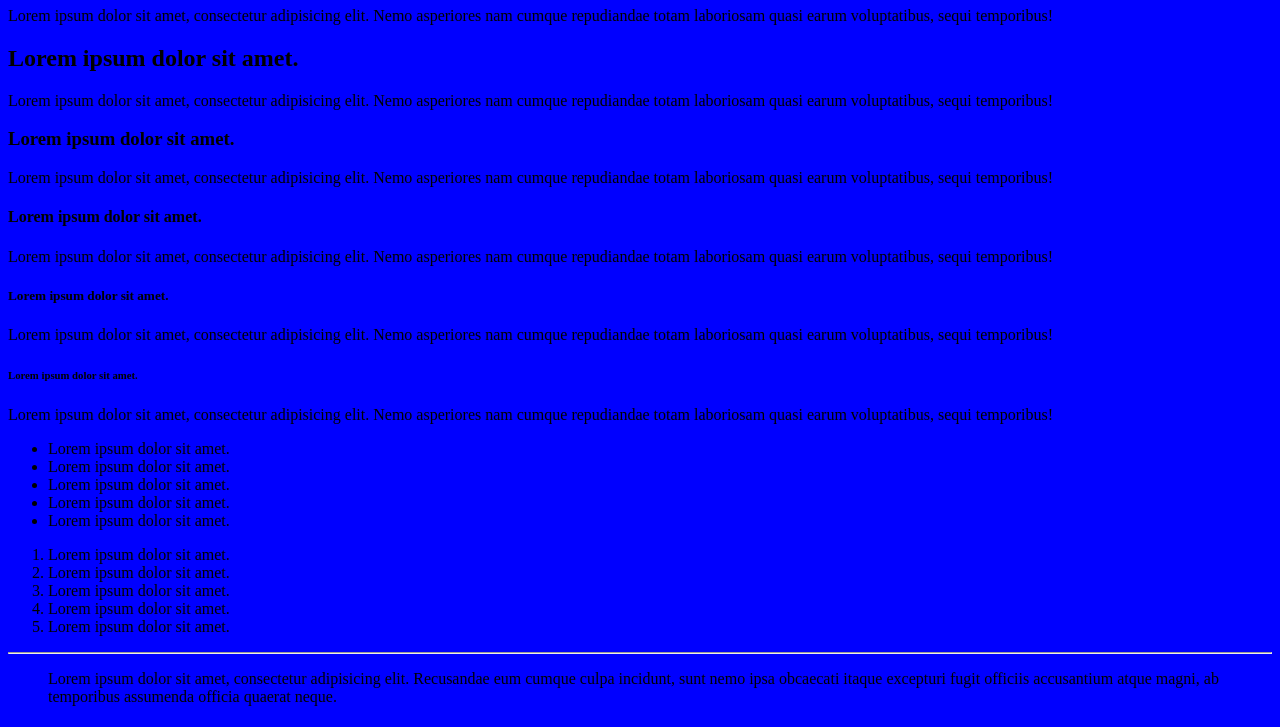
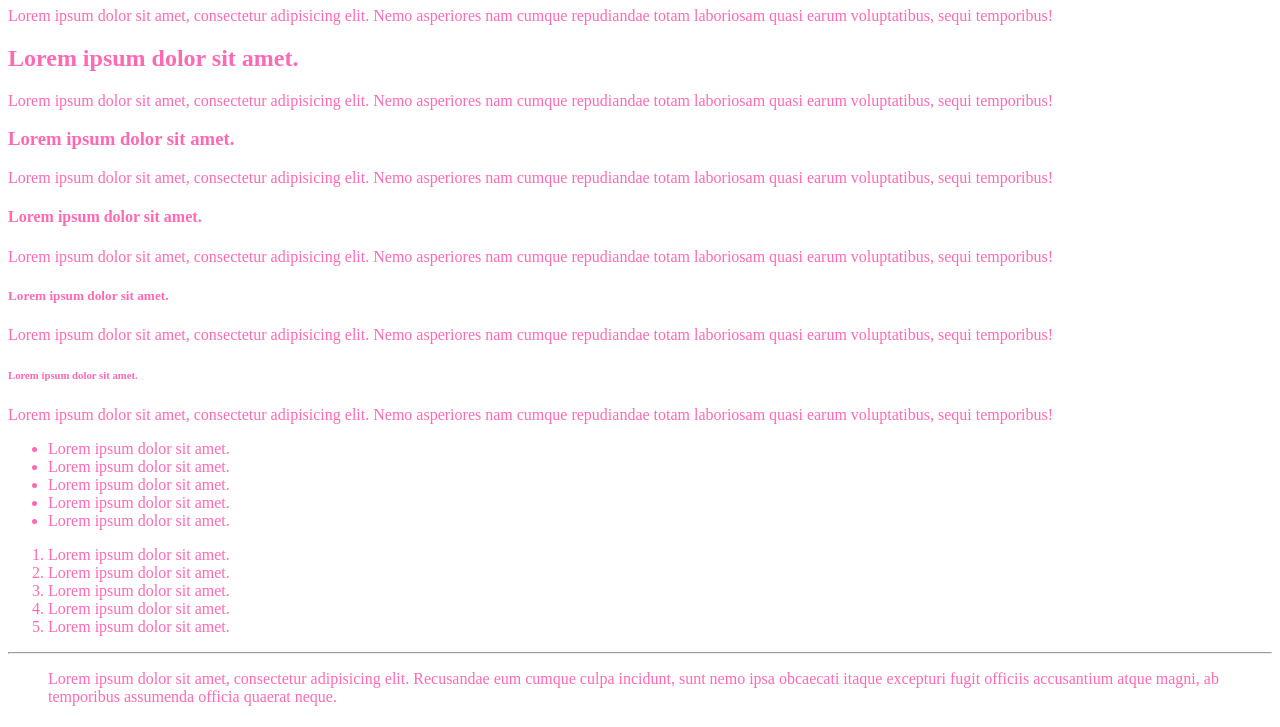
Before and after one commit to axel-lanuza/Starter, a website: page index.html in a window 1280 px wide. Shown: the part 73-800 px from the top of the page. Drawn offline with Linux system fonts and the light colour scheme; files that its build step writes are made by us from their sources.

Commit message:
postCSS base add

```diff
--- a/css/style.css
+++ b/css/style.css
@@ -1,5 +1 @@
-@charset 'UTF-8';
-
-body {
-  background: blue;
-}
+body{color:hotpink;font-size:em}
--- a/package.json
+++ b/package.json
@@ -25,6 +25,8 @@
     "gulp-cssnano": "^2.0.0",
     "gulp-postcss": "^6.0.1",
     "gulp-sass": "~2.0.4",
-    "gulp-uglify": "~1.4.1"
+    "gulp-uglify": "~1.4.1",
+    "postcss-import": "^7.0.0",
+    "postcss-simple-vars": "^1.0.1"
   }
 }
--- /dev/null
+++ b/src/css/_variables.css
@@ -0,0 +1,2 @@
+$color-brand: hotpink;
+$font-size: em;
--- a/src/css/style.css
+++ b/src/css/style.css
@@ -1,5 +1,6 @@
-@charset 'UTF-8';
+@import '_variables.css';
 
 body {
-  background: blue;
+  color: $color-brand;
+  font-size: $font-size;
 }
```
Also changed, not shown: gulpfile.babel.js (+7 -1 lines).
